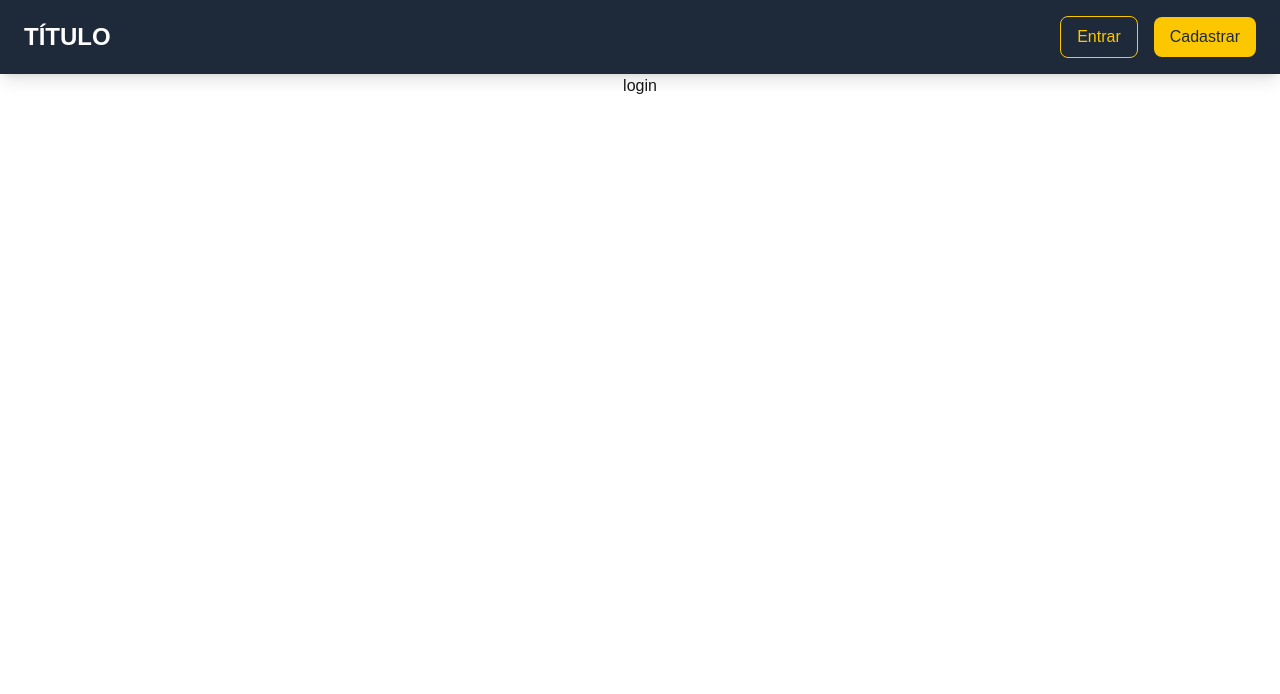
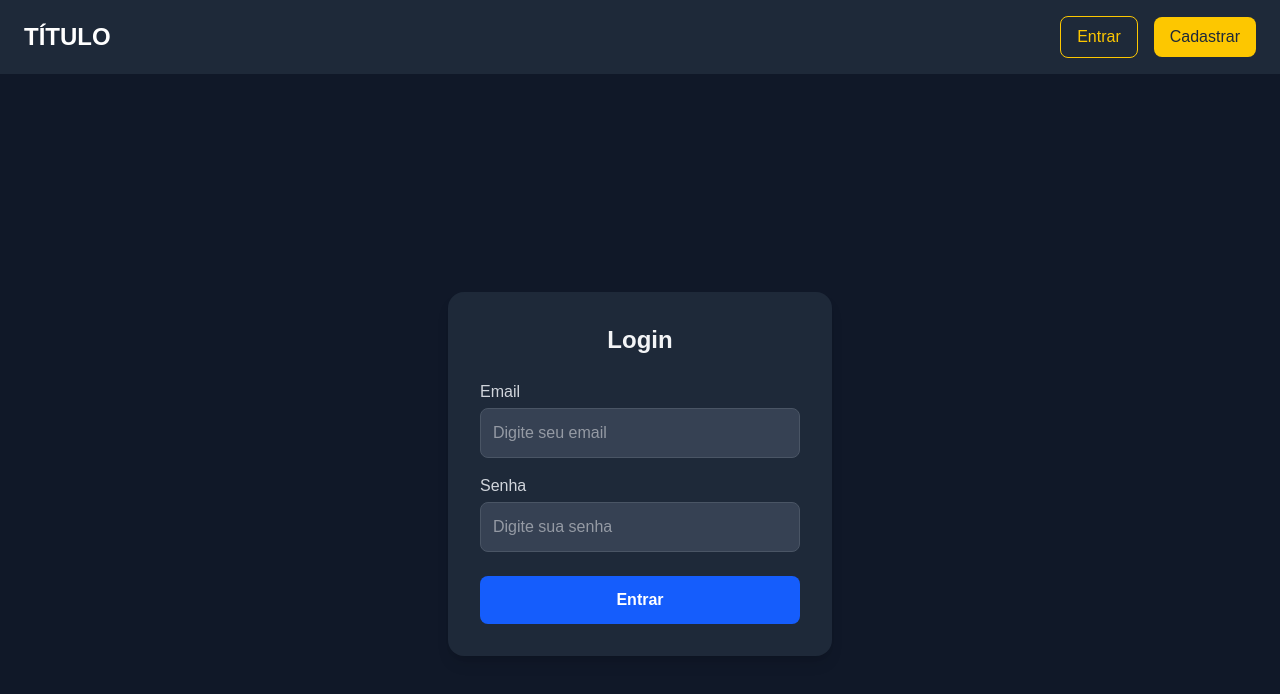
Before and after one commit to Gustavo-Vinicius-Santana/rpg-universal-system, a Next.js app: page /login in a window 1280 px wide. Shown: the top 694 px of the page. Built offline with nearby package versions, Linux system fonts and the light colour scheme.

Commit message:
[feature - ui - complet] (registro e cadastro) Implementando formulario inicial nas telas de registro e cadastro

```diff
--- a/src/app/(auth)/login/page.tsx
+++ b/src/app/(auth)/login/page.tsx
@@ -1,9 +1,26 @@
-
+import Link from "next/link";
+import InputPassword from "@/components/inputs/inputPassword";
+import InputText from "@/components/inputs/inputText";
+import ButtonForm from "@/components/buttons/buttonForm";
 
 export default function Page() {
     return (
-        <div className="flex justify-center">
-            <h1>login</h1>
+        <div className="flex justify-center items-center min-h-screen bg-gray-900">
+            <div className="bg-gray-800 p-8 rounded-2xl shadow-lg w-96">
+                <h1 className="text-2xl font-semibold text-center mb-6 text-gray-100">Login</h1>
+
+                <div className="mb-4">
+                    <InputText label="Email" placeholder="Digite seu email" />
+                </div>
+
+                <div className="mb-6">
+                    <InputPassword label="Senha" placeholder="Digite sua senha" />
+                </div>
+
+                <Link href="/user">
+                    <ButtonForm label="Entrar" />
+                </Link>
+            </div>
         </div>
     );
 }
--- a/src/app/(auth)/register/page.tsx
+++ b/src/app/(auth)/register/page.tsx
@@ -1,9 +1,30 @@
-
+import Link from "next/link";
+import InputPassword from "@/components/inputs/inputPassword";
+import InputText from "@/components/inputs/inputText";
+import ButtonForm from "@/components/buttons/buttonForm";
 
 export default function Page() {
     return (
-        <div className="flex justify-center">
-            <h1>register</h1>
+        <div className="flex justify-center items-center min-h-screen bg-gray-900">
+            <div className="bg-gray-800 p-8 rounded-2xl shadow-lg w-96">
+                <h1 className="text-2xl font-semibold text-center mb-6 text-gray-100">Registro</h1>
+
+                <div className="mb-4">
+                    <InputText label="Nome" placeholder="Digite seu nome" />
+                </div>
+
+                <div className="mb-4">
+                    <InputText label="Email" placeholder="Digite seu email" />
+                </div>
+
+                <div className="mb-6">
+                    <InputPassword label="Senha" placeholder="Digite sua senha" />
+                </div>
+
+                <Link href="/login">
+                    <ButtonForm label="Cadastrar" />
+                </Link>
+            </div>
         </div>
     );
 }
--- /dev/null
+++ b/src/components/buttons/buttonForm.tsx
@@ -0,0 +1,10 @@
+
+type Interface = {label: string}
+
+export default function ButtonForm({label}: Interface) {
+    return (
+        <button className="w-full bg-blue-600 text-white p-3 rounded-lg font-semibold hover:bg-blue-700 transition">
+            {label}
+        </button>
+    )
+}
--- /dev/null
+++ b/src/components/inputs/inputPassword.tsx
@@ -0,0 +1,21 @@
+
+type Interface = {
+    label: string,
+    placeholder: string
+}
+
+export default function InputPassword({label, placeholder}: Interface) {
+    return(
+        <>
+            <label htmlFor="password" className="block text-gray-300 mb-1">
+                {label}
+            </label>
+            <input
+                type="password"
+                id="password"
+                className="w-full p-3 border border-gray-600 rounded-lg bg-gray-700 text-gray-100 focus:ring-2 focus:ring-blue-500 focus:outline-none"
+                placeholder={placeholder}
+            />
+        </>
+    )
+}
--- /dev/null
+++ b/src/components/inputs/inputText.tsx
@@ -0,0 +1,21 @@
+
+type Interface = {
+    label: string,
+    placeholder: string
+}
+
+export default function InputText({label, placeholder}: Interface) {
+    return(
+        <>
+            <label htmlFor="text" className="block text-gray-300 mb-1">
+                {label}
+            </label>
+            <input
+                type="text"
+                id="text"
+                className="w-full p-3 border border-gray-600 rounded-lg bg-gray-700 text-gray-100 focus:ring-2 focus:ring-blue-500 focus:outline-none"
+                placeholder={placeholder}
+            />
+        </>
+    )
+}
```
